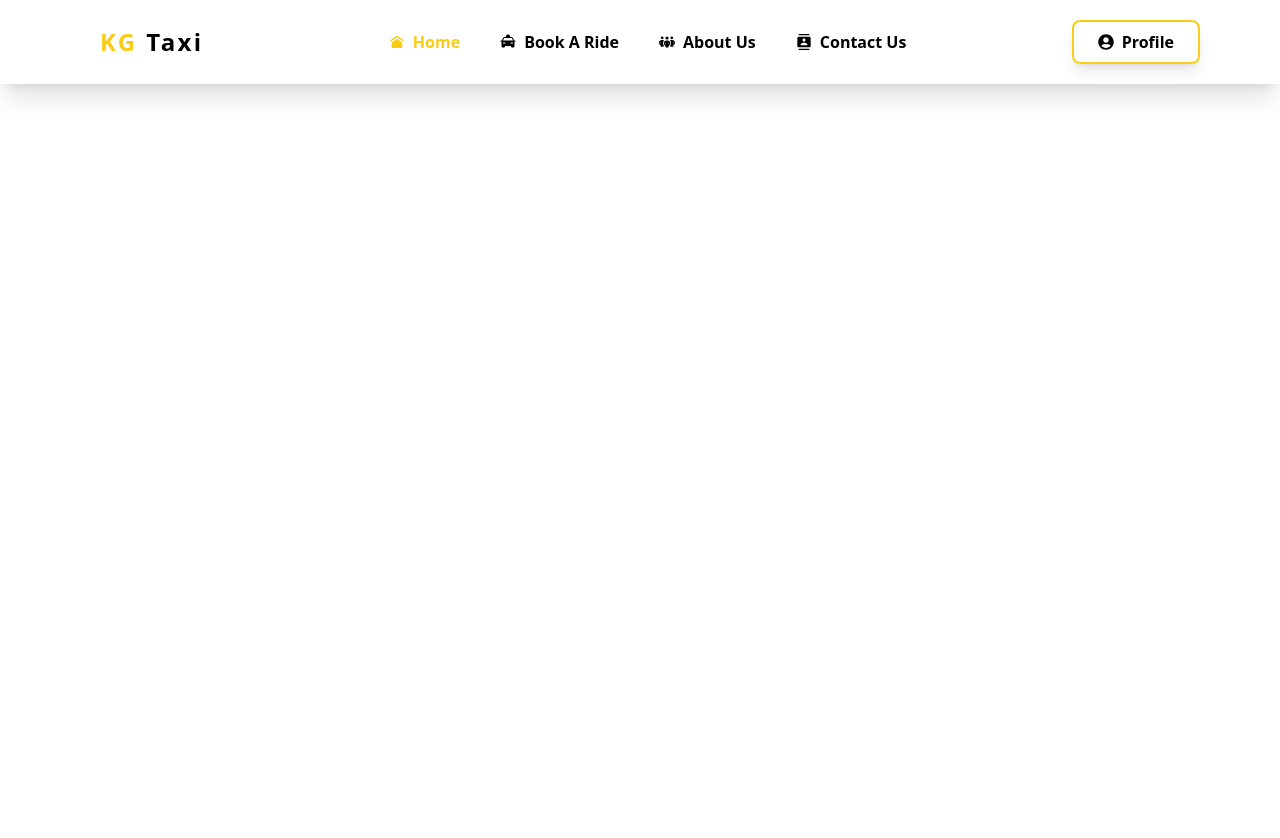
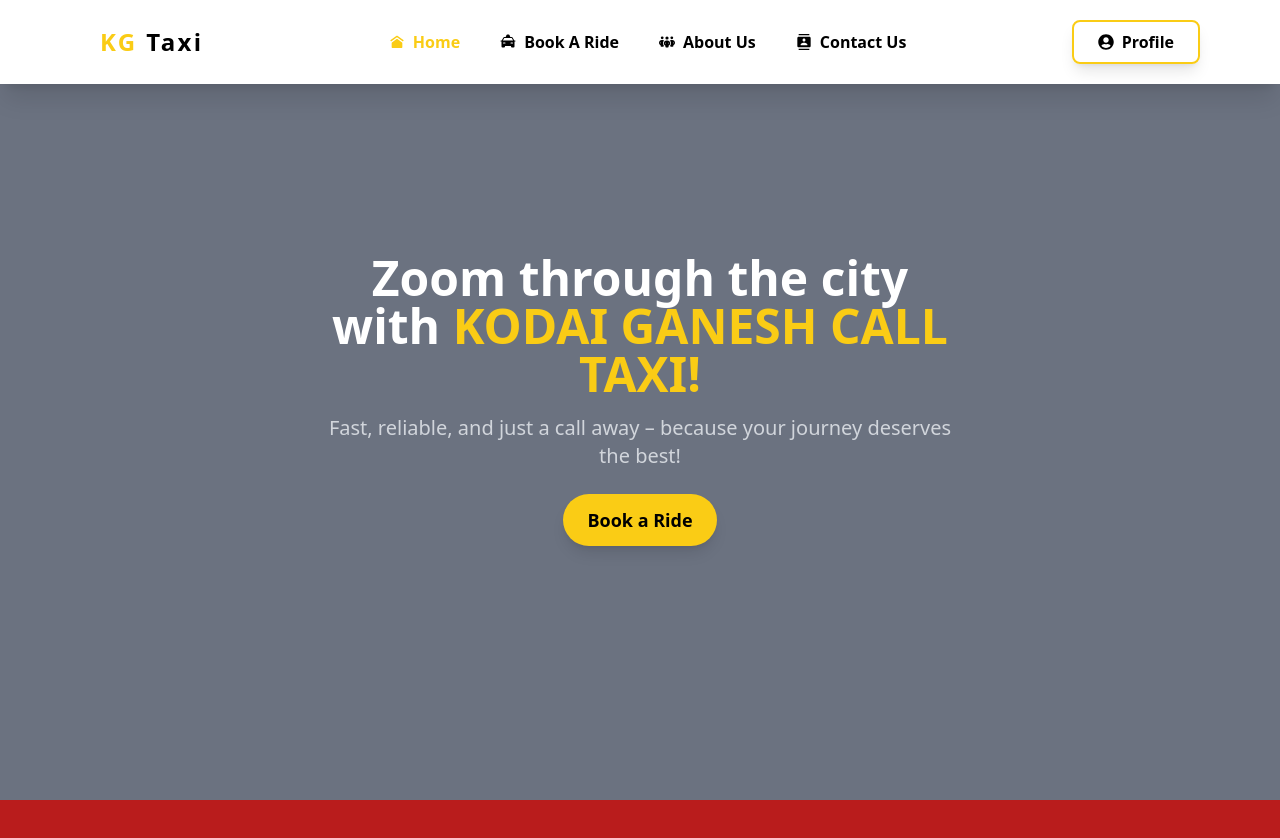
Before and after one commit to Janarthanans1/kodai_taxi, a Next.js app: page / in a window 1280 px wide. Shown: the top 838 px of the page. Built offline with nearby package versions, Linux system fonts and the light colour scheme.

Commit message:
header added

```diff
--- a/src/app/components/mobilemenu.jsx
+++ b/src/app/components/mobilemenu.jsx
@@ -8,7 +8,7 @@ import { FaPeopleGroup } from 'react-icons/fa6'
 import { MdContacts } from 'react-icons/md'
 import Link from 'next/link'
 
-const MobileMenu = ({open,auth,path}) => {
+const MobileMenu = ({open,auth,path,setMenuOpen}) => {
   return (
     <AnimatePresence mode='wait'>
         {
@@ -18,33 +18,33 @@ const MobileMenu = ({open,auth,path}) => {
                     animate={{opacity:1,y:0}}
                     exit={{opacity:0,y:-100}}
                     transition={{duration:0.3}}
-                    className='absolute top-20 left-0 w-full h-screen z-20'
+                    className='fixed top-20 left-0 w-full h-screen z-20'
                 >
                     <div className='md:hidden text-lg font-semibold bg-color_1 px-7 py-7 rounded-2xl shadow-lg'>
                         <ul className='flex flex-col  justify-center items-start gap-4' >
-                            <li className={`${path === "/" ? "bg-color_3 text-color_1 w-full pr-5 py-2 rounded-lg  " : ""} relative flex items-center gap-2  group`}>
+                            <li className={`${path === "/" ? "bg-color_3 text-color_1 w-full pr-5 py-2 rounded-lg  " : ""} relative flex items-center gap-2  group`} onClick={()=>setMenuOpen(false)}>
                                 <RiHome9Fill/>
                                 <Link href="/">Home</Link>
                             </li>
-                            <li className={`${path === "/pages/book_a_ride" ? "bg-color_3 text-color_1 w-full pr-5 py-2 rounded-lg " : ""} relative  flex items-center gap-2  group`}>
+                            <li className={`${path === "/pages/book_a_ride" ? "bg-color_3 text-color_1 w-full pr-5 py-2 rounded-lg " : ""} relative  flex items-center gap-2  group`} onClick={()=>setMenuOpen(false)}>
                               <PiTaxiFill/>
                               <Link href="/pages/book_a_ride">Book A Ride</Link>
                             </li>
-                            <li className={`${path === "/pages/aboutus" ? "bg-color_3 text-color_1 w-full pr-5 py-2 rounded-lg " : ""} relative flex items-center gap-2  group`}>
+                            <li className={`${path === "/pages/aboutus" ? "bg-color_3 text-color_1 w-full pr-5 py-2 rounded-lg " : ""} relative flex items-center gap-2  group`} onClick={()=>setMenuOpen(false)}>
                               <FaPeopleGroup/>
                               <Link href="/pages/aboutus">About Us</Link>
                             </li>
-                            <li className={`${path === "/pages/contactus" ? "bg-color_3 text-color_1 w-full pr-5 py-2 rounded-lg  " : ""} relative flex items-center gap-2  group`}>
+                            <li className={`${path === "/pages/contactus" ? "bg-color_3 text-color_1 w-full pr-5 py-2 rounded-lg  " : ""} relative flex items-center gap-2  group`} onClick={()=>setMenuOpen(false)}>
                               <MdContacts/>
                               <Link href="/pages/contactus">Contact Us</Link>
                             </li>
                             {auth?(
-                              <li className={`${path === "/pages/Userprofile" ? "bg-color_3 text-color_1 w-full pr-5 py-2 rounded-lg " : ""} relative flex items-center gap-2  group`}>
+                              <li className={`${path === "/pages/Userprofile" ? "bg-color_3 text-color_1 w-full pr-5 py-2 rounded-lg " : ""} relative flex items-center gap-2  group`} onClick={()=>setMenuOpen(false)}>
                                 <FaUserCircle/>
                                 <Link href="/pages/Userprofile">Profile</Link>
                               </li>
                             ):(
-                              <li className={`${path === "/pages/auth/signin" ? "bg-color_3    text-color_1 w-full pr-5 py-2 rounded-lg " : ""} relative flex items-center gap-2  group`}>
+                              <li className={`${path === "/pages/auth/signin" ? "bg-color_3    text-color_1 w-full pr-5 py-2 rounded-lg " : ""} relative flex items-center gap-2  group`} onClick={()=>setMenuOpen(false)}>
                                 <PiSignInBold/>
                                 <Link href="/pages/auth/signin">Sign In</Link>
                               </li>
--- a/src/app/components/navbar.jsx
+++ b/src/app/components/navbar.jsx
@@ -18,7 +18,7 @@ const Navbar = () => {
   const path = usePathname()
   return (
     <>
-      <nav className='fixed w-full bg-color_1 shadow-xl flex items-center justify-between  font-semibold px-5 py-5 md:px-10 lg:px-20'>
+      <nav className='fixed w-full z-20 bg-color_1 shadow-xl flex items-center justify-between  font-semibold px-5 py-5 md:px-10 lg:px-20'>
         {/*logo*/}
         <div className='min-w-fit px-5 font-bold text-lg sm:text-xl md:text-2xl'>
           <p className='tracking-widest '><span className='text-color_3'>KG</span> Taxi</p>
@@ -70,7 +70,7 @@ const Navbar = () => {
         </div>
       </nav>
         {/*mobile menubar*/}
-        <MobileMenu open={menuOpen} auth={authUser} path={path}/>
+        <MobileMenu open={menuOpen} setMenuOpen={setMenuOpen} auth={authUser} path={path}/>
     </>
   );
 }
--- a/src/app/layout.tsx
+++ b/src/app/layout.tsx
@@ -29,7 +29,7 @@ export default function RootLayout({
         className={`${geistSans.variable} ${geistMono.variable} antialiased`}
       >
         <Navbar/>
-        <div className="py-24 px-5 md:px-10 lg:px-20">
+        <div>
           {children}
         </div>
 
--- a/src/app/page.jsx
+++ b/src/app/page.jsx
@@ -1,19 +1,36 @@
-
-
+"use client"
+import { motion } from "framer-motion";
+import { useRouter } from "next/navigation";
 
 export default function Home() {
+  const {push} = useRouter()
   return (
     <div className=' h-screen'>
-        <header>
+        <header className="relative h-screen bg-black text-white flex items-center justify-center overflow-hidden">
+      {/* Background Overlay */}
+      <div className="absolute inset-0 bg-gray-500"></div>
+      <motion.div
+        initial={{ opacity: 0, y: -50 }}
+        animate={{ opacity: 1, y: 0 }}
+        transition={{ duration: 1 }}
+        className="relative z-10 text-center max-w-2xl px-6"
+      >
+        <h1 className="text-4xl md:text-5xl font-bold">Zoom through the city with <span className="text-yellow-400 ">KODAI GANESH CALL TAXI!</span></h1>
+        <p className="mt-4 text-lg md:text-xl text-gray-300">
+          Fast, reliable, and just a call away – because your journey deserves the best!
+        </p>
+        <motion.button
+          whileHover={{ scale: 1.1 }}
+          whileTap={{ scale: 0.9 }}
+          className="mt-6 bg-yellow-400 text-black px-6 py-3 rounded-full font-bold text-lg shadow-lg"
+          onClick={()=>push('/pages/book_a_ride')}
+        >
+          Book a Ride
+        </motion.button>
+      </motion.div>
+    </header>
 
-          {/* <div class="absolute bottom-0 left-0 w-full">
-                    <svg viewBox="0 0 1440 320" class="w-full text-white">
-                        <path fill="currentColor"
-                            d="M0,288L48,272C96,256,192,224,288,224C384,224,480,256,576,245.3C672,235,768,181,864,170.7C960,160,1056,192,1152,218.7C1248,245,1344,267,1392,277.3L1440,288L1440,320L1392,320C1344,320,1248,320,1152,320C1056,320,960,320,864,320C768,320,672,320,576,320C480,320,384,320,288,320C192,320,96,320,48,320L0,320Z">
-                        </path>
-                    </svg>
-                </div> */}
-        </header>
+        <div className="h-screen bg-red-700"></div>
     </div>
   );
 }
```
Also changed, not shown: public/taxi.png (added), public/taxi_pattern.jpg (added).
